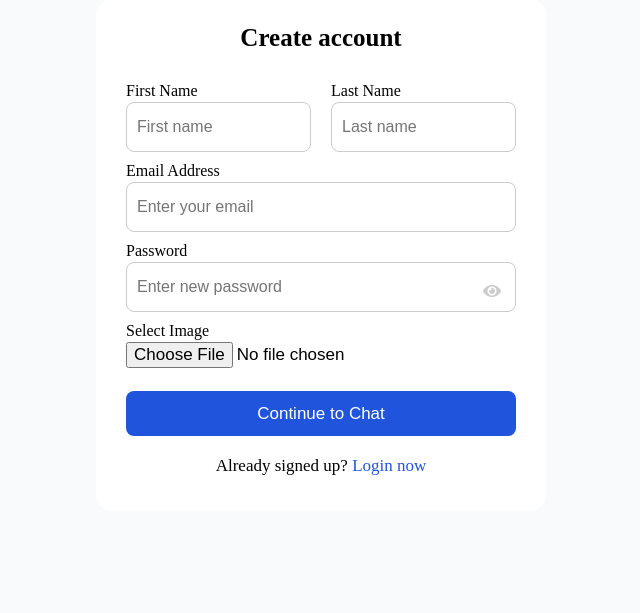
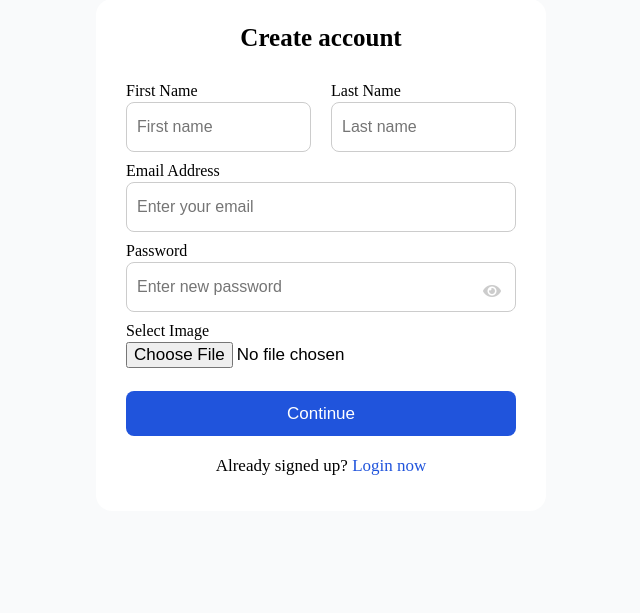
Before and after one commit to Sesante1/carRental, a PHP site: page /signup in a window 1280 px wide. Shown: the part 145-758 px from the top of the page, without its empty margins (319-959 px from the left). Run offline with PHP 8.4, Linux system fonts and the light colour scheme.

Commit message:
Sign up fix

```diff
--- a/signup.php
+++ b/signup.php
@@ -40,7 +40,7 @@ include_once "php/config.php";
           <input type="file" name="image" accept="image/x-png,image/gif,image/jpeg,image/jpg" required>
         </div>
         <div class="field button">
-          <input type="submit" name="submit" value="Continue to Chat">
+          <input type="submit" name="submit" value="Continue">
         </div>
       </form>
       <div class="link">Already signed up? <a href="/login">Login now</a></div>
```
Also changed, not shown: php/car-images/20/681de3684f51e.jpg (added), php/car-images/20/681de36850221.png (added), php/car-images/20/681de3685066e.jpg (added), php/images/1746784553360_F_251454966_MSoiZITSgkSgIs2qGr1SnfJOYdhd6ieJ.jpg (added), php/images/1746789598m1.jpg (added).
